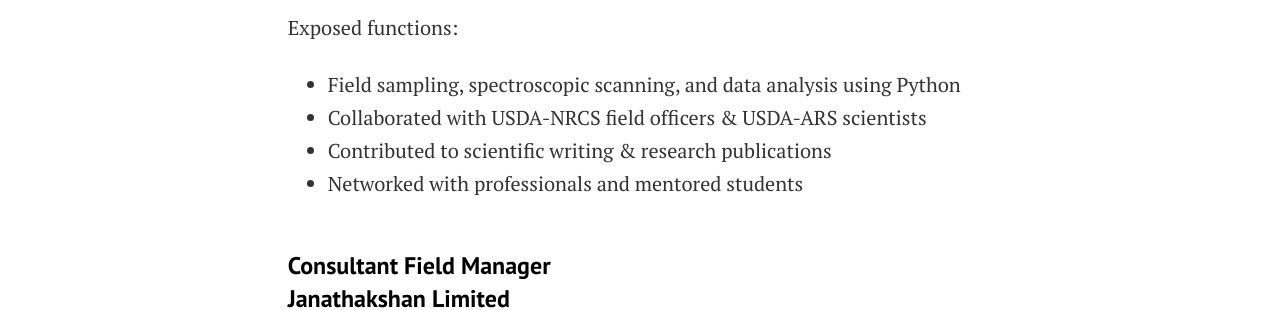
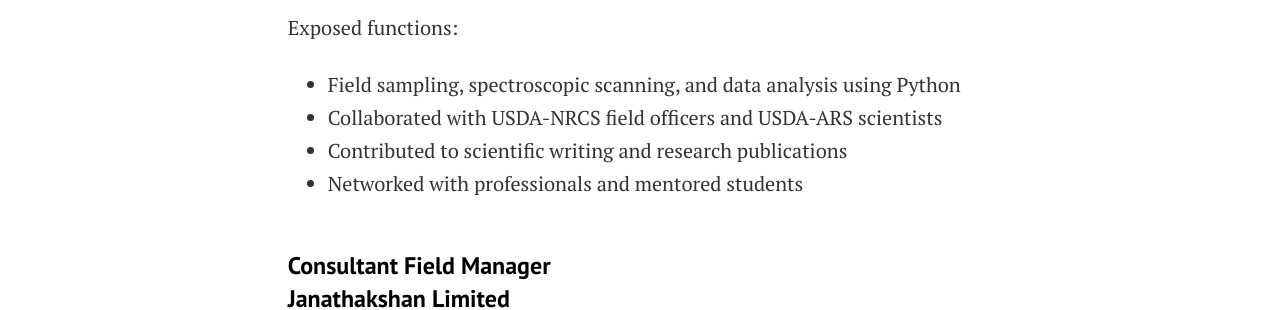
Before and after one commit to kanthsaz/kanthsaz.github.io, a Jekyll site: the page built from pages/work.md, in a window 1280 px wide and 900 px high, scrolled down 638 px. Shown: the part 156-466 px from the top of the window. Built offline with Jekyll 4.4.1, drawn with Linux system fonts in a browser that asks for light colours.

Commit message:
Update work.md

```diff
--- a/pages/work.md
+++ b/pages/work.md
@@ -12,9 +12,9 @@
 
 #### Graduate Research Assistant<br><a href="https://www.abe.msstate.edu/" target="_blank">Department of Ag. & Bio. Engineering</a><br>Mississippi State University, USA<br>2022 - 2025<br>
 Exposed functions:<br>
-* Field sampling, spectroscopic scanning, and data analysis using Python
-* Collaborated with USDA-NRCS field officers & USDA-ARS scientists
-* Contributed to scientific writing & research publications
+* Field sampling, spectroscopic scanning, and data analysis using Python<br>
+* Collaborated with USDA-NRCS field officers and USDA-ARS scientists<br>
+* Contributed to scientific writing and research publications<br>
 * Networked with professionals and mentored students<br>
 
 #### Consultant Field Manager<br><a href="https://janathakshan.lk/" target="_blank">Janathakshan Limited</a><br>Colombo, Sri Lanka<br>2021 September – 2021 December<br>
@@ -23,10 +23,10 @@
 
 #### Assistant Consultant<br><a href="https://www.linkedin.com/company/31324840/?lipi=urn%3Ali%3Apage%3Ad_flagship3_profile_view_base%3BJELLxr2iTyujVAIfxjF3PA%3D%3D" target="_blank">Waste to Energy Technologies Limited</a><br>Battaramulla, Sri Lanka<br>2019 - 2021<br>
 Exposed functions:<br>
-* Prepared environmental appraisals for multiple housing schemes and hotels
-* Developed rehabilitation plans for major landfills, waste management plan for spent yeast, and manure management plan
-* Analyzed polychlorinated biphenyls for the Stockholm Convention
-* Modeled vegetation effects on slope stability for landslide risk management
+* Prepared environmental appraisals for multiple housing schemes and hotels<br>
+* Developed rehabilitation plans for major landfills, waste management plan for spent yeast, and manure management plan<br>
+* Analyzed polychlorinated biphenyls for the Stockholm Convention<br>
+* Modeled vegetation effects on slope stability for landslide risk management<br>
 * Tested permeable reactive barrier materials for groundwater remediation<br>
 
 Clients:<br>
```
